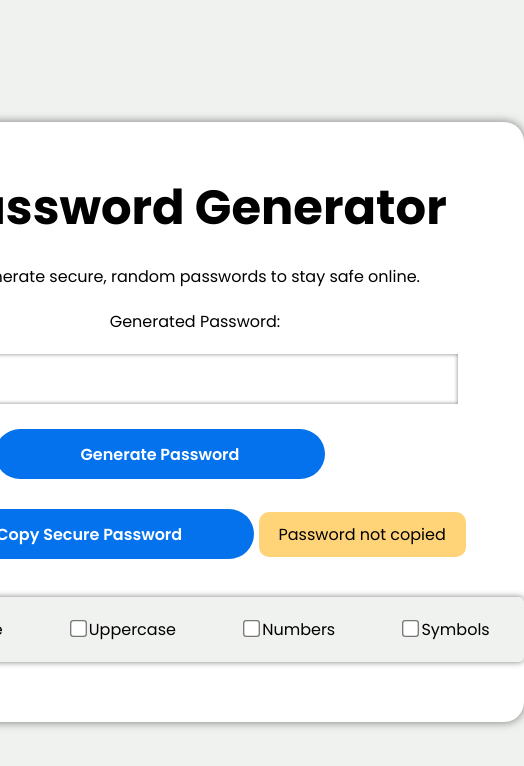
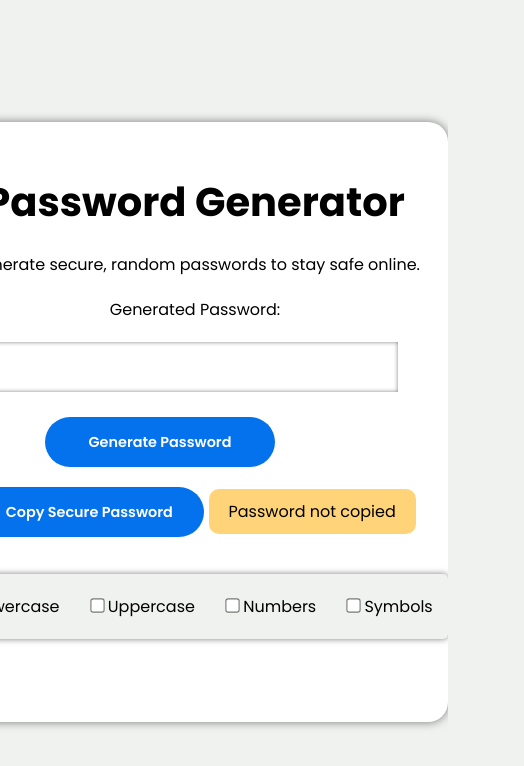
Before and after one commit to ryowa09/Password-Generator, a plain HTML site: page index.html in a window 390 px wide. Shown: the whole page, 524 px wide, since content can reach past the window. Drawn offline with Linux system fonts and the light colour scheme.

Commit message:
Update password.css

```diff
--- a/password.css
+++ b/password.css
@@ -43,7 +43,7 @@ p {
     background: white;
     height: 600px;
     width: 900px;
-    margin: 10px;
+    margin: 50px;
     text-align: center;
     box-shadow: 0px 0px 10px hsla(0, 0%, 0%, 0.5);
     border-radius: 20px;
@@ -89,3 +89,32 @@ p {
 .checkbox-label input {
     transform: scale(1.3);
 }
+
+
+.buttonContainer {
+    display: flex;
+    justify-content: center;
+    gap: 10px;
+}
+
+@media (max-width: 870px) {
+    h1 {
+        font-size: 2.5rem;
+    }
+
+    .passGenerate button {
+        width: 230px;
+        height: 50px;
+        font-size: 0.9rem;
+        margin-bottom: 20px;
+    }
+
+    .passOptions {
+        width: 60vh;
+        font-size: 1rem;
+    }
+
+    .checkbox-label input {
+        transform: scale(1.1);
+    }
+}
```
